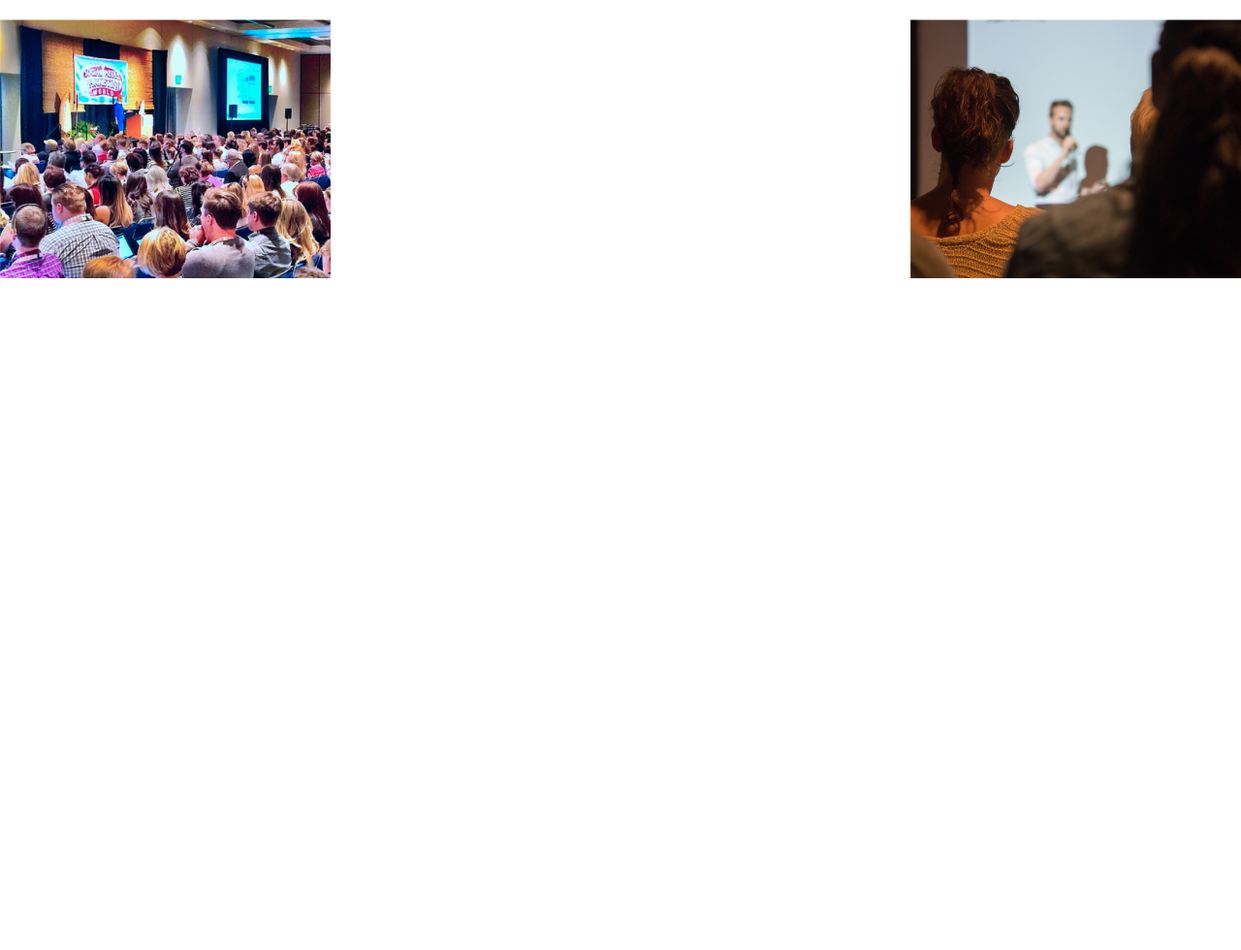
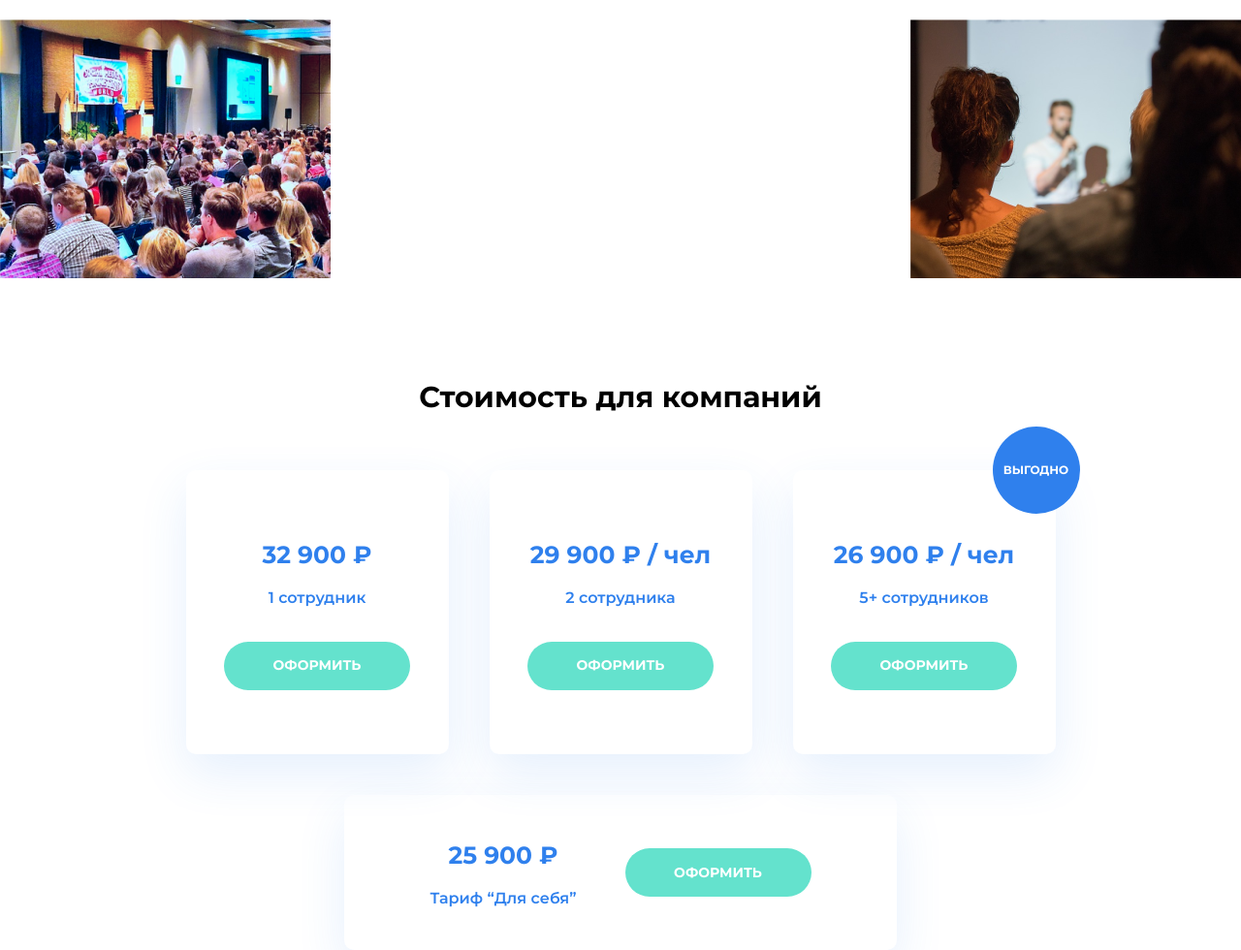
Before and after one commit to Vonubat/symfa-internship_simple-landing-page, a website built with webpack: page src/index.html in a window 1280 px wide. Shown: the part 6426-7406 px from the top of the page at 97% size. Before the commit the page ends 6713 px from the top, so only its background shows below. Built offline with nearby package versions, Linux system fonts and the light colour scheme.

Commit message:
feat: implement price section

```diff
--- a/src/index.html
+++ b/src/index.html
@@ -329,6 +329,37 @@
           </div>
         </div>
       </section>
+
+      <section class="price">
+        <div class="price__content">
+          <h2 class="price__heading content__heading content__heading--black">Стоимость для компаний</h2>
+          <div class="price__cards-wrapper">
+            <article class="card card__price">
+              <h4 class="price__title">32 900 ₽</h4>
+              <p class="price__text">1 сотрудник</p>
+              <button class="button button--mint">Оформить</button>
+            </article>
+            <article class="card card__price">
+              <h4 class="price__title">29 900 ₽ / чел</h4>
+              <p class="price__text">2 сотрудника</p>
+              <button class="button button--mint">Оформить</button>
+            </article>
+            <article class="card card__price">
+              <h4 class="price__title">26 900 ₽ / чел</h4>
+              <p class="price__text">5+ сотрудников</p>
+              <button class="button button--mint">Оформить</button>
+              <div class="badge__sale">выгодно</div>
+            </article>
+            <article class="card card__price">
+              <div>
+                <h4 class="price__title">25 900 ₽</h4>
+                <p class="price__text">Тариф “Для себя”</p>
+              </div>
+              <button class="button button--mint">Оформить</button>
+            </article>
+          </div>
+        </div>
+      </section>
     </main>
   </body>
 </html>
--- a/src/sass/base/_typography.scss
+++ b/src/sass/base/_typography.scss
@@ -233,3 +233,25 @@
   font-size: 0.625rem;
   line-height: 200%;
 }
+
+.price__title {
+  color: $color-primary;
+  font-weight: 700;
+  font-size: 1.563rem;
+  line-height: 2.5rem;
+}
+
+.price__text {
+  color: $color-primary;
+  font-weight: 600;
+  font-size: 1rem;
+  line-height: 158.47%;
+}
+
+.badge__sale {
+  color: white;
+  font-weight: 700;
+  font-size: 0.75rem;
+  line-height: 124.41%;
+  text-transform: uppercase;
+}
--- a/src/sass/components/_badges.scss
+++ b/src/sass/components/_badges.scss
@@ -6,3 +6,13 @@
   @include badge-gradient;
   @include center-inside-elem-flex;
 }
+
+.badge__sale {
+  position: absolute;
+  width: 90px;
+  height: 90px;
+  background-color: $color-primary;
+  border-radius: 300px;
+
+  @include center-inside-elem-flex;
+}
--- a/src/sass/components/_cards.scss
+++ b/src/sass/components/_cards.scss
@@ -174,3 +174,46 @@
     }
   }
 }
+
+.card__price {
+  box-shadow: 0 20px 50px rgba($color-primary, 0.12);
+
+  &:nth-child(-n + 3) {
+    width: 271px;
+    height: 293px;
+
+    .price__text {
+      margin-top: 12px;
+    }
+
+    .button--mint {
+      margin-top: 33px;
+    }
+
+    @include center-inside-elem-flex;
+  }
+
+  &:nth-child(3) {
+    position: relative;
+
+    .badge__sale {
+      top: -45px;
+      right: -25px;
+    }
+  }
+
+  &:nth-child(4) {
+    display: flex;
+    flex-wrap: wrap;
+    gap: 50px;
+    justify-content: center;
+    align-items: center;
+    width: 570px;
+    height: 160px;
+    text-align: center;
+
+    .price__text {
+      margin-top: 12px;
+    }
+  }
+}
--- /dev/null
+++ b/src/sass/layout/_price.scss
@@ -0,0 +1,21 @@
+.price {
+  min-height: 597px;
+}
+
+.price__content {
+  display: flex;
+  flex-flow: column wrap;
+  align-items: center;
+}
+
+.price__heading {
+  margin-top: 104px;
+}
+
+.price__cards-wrapper {
+  display: flex;
+  flex-wrap: wrap;
+  gap: 42px;
+  justify-content: center;
+  margin-top: 57px;
+}
--- a/src/sass/main.scss
+++ b/src/sass/main.scss
@@ -18,6 +18,7 @@
 @import "./layout/mentor";
 @import "./layout/reviews";
 @import "./layout/gallery";
+@import "./layout/price";
 
 html {
   box-sizing: border-box;
```
